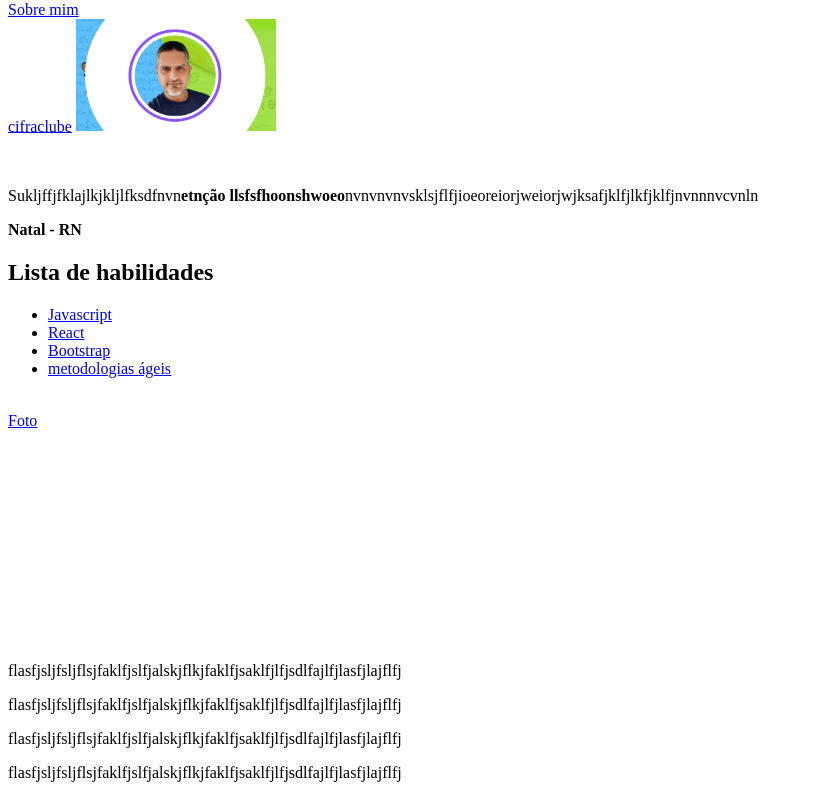
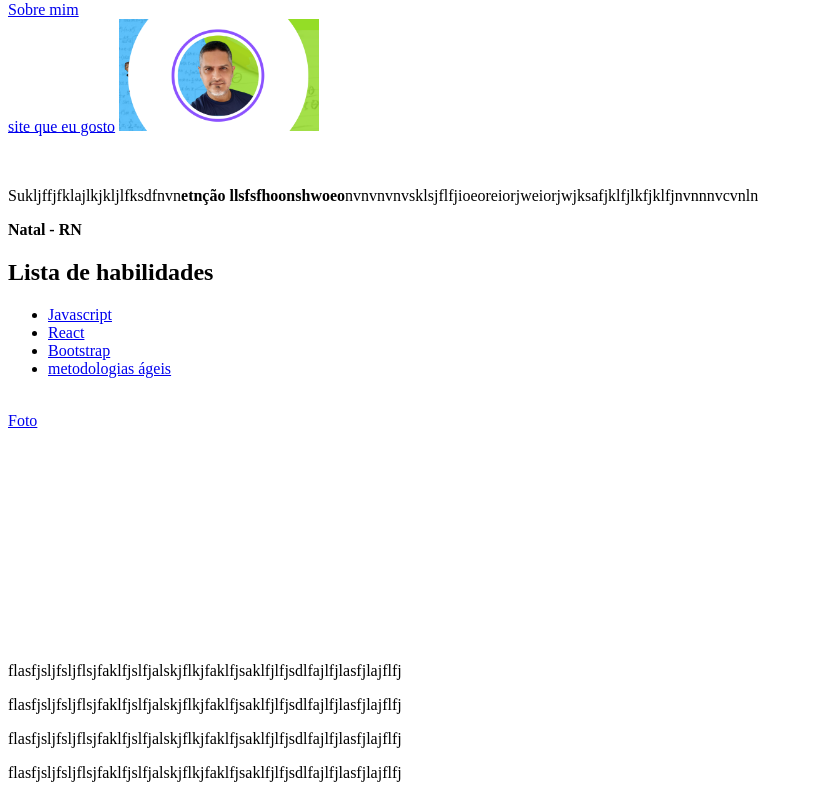
Before and after one commit to CHARLESRUTEMBERG/CHARLESRUTEMBERG.github.io, a plain HTML site: page index.html in a window 1280 px wide. Shown: the part 79-877 px from the top of the page, without its empty margins (0-813 px from the left). Drawn offline with Linux system fonts and the light colour scheme.

Commit message:
atualização no link cifras clube para site que eu gosto

```diff
--- a/index.html
+++ b/index.html
@@ -12,7 +12,7 @@
 
     <!--LINK PARA O TEXTE PESSOAL-->
 
-    <a href="#sobre-mim">Sobre mim</a><br><a href="https://www.cifraclub.com.br/" target="_blank">cifraclube</a>
+    <a href="#sobre-mim">Sobre mim</a><br><a href="https://www.cifraclub.com.br/" target="_blank">site que eu gosto</a>
 
   <!-- FOTO COM ID PAR LINKAR-->
 
```
